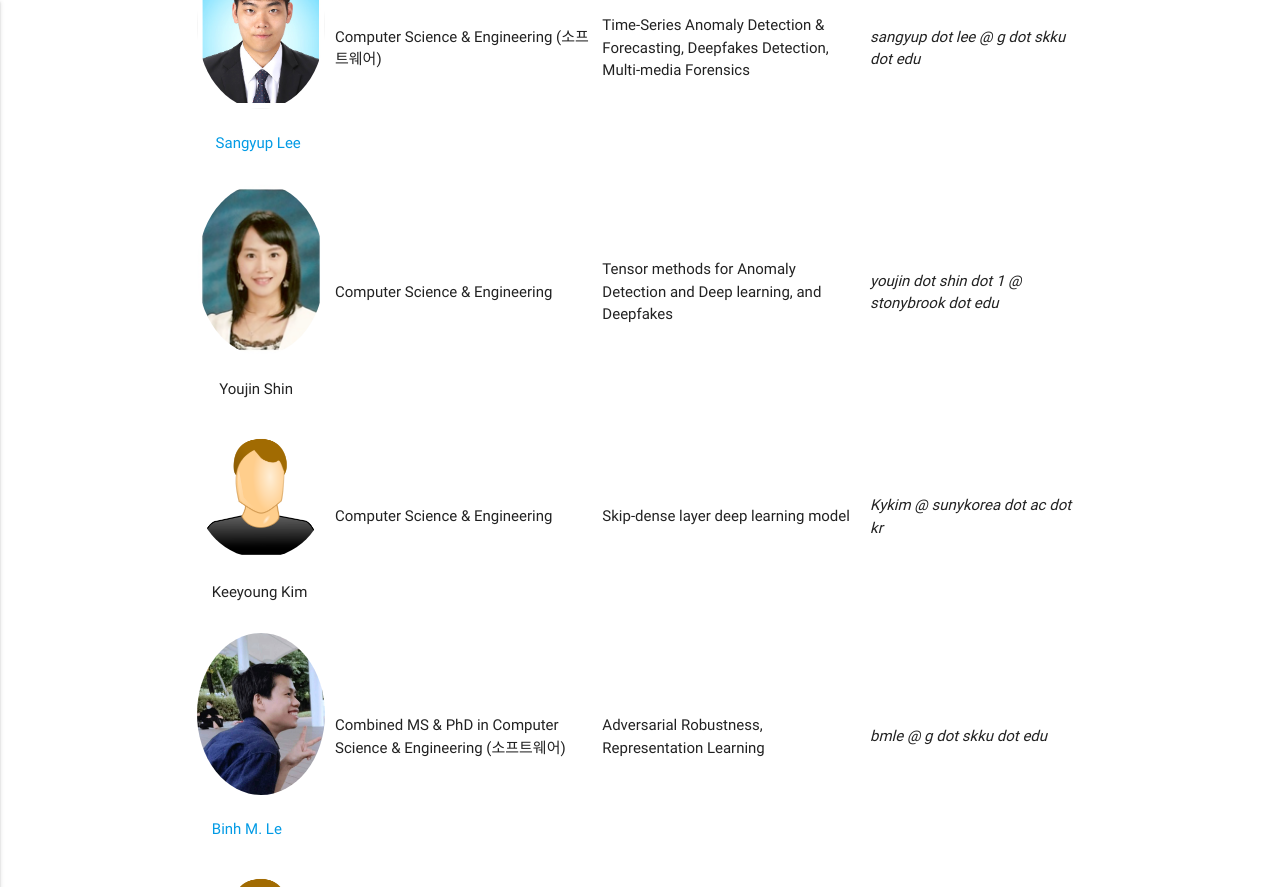
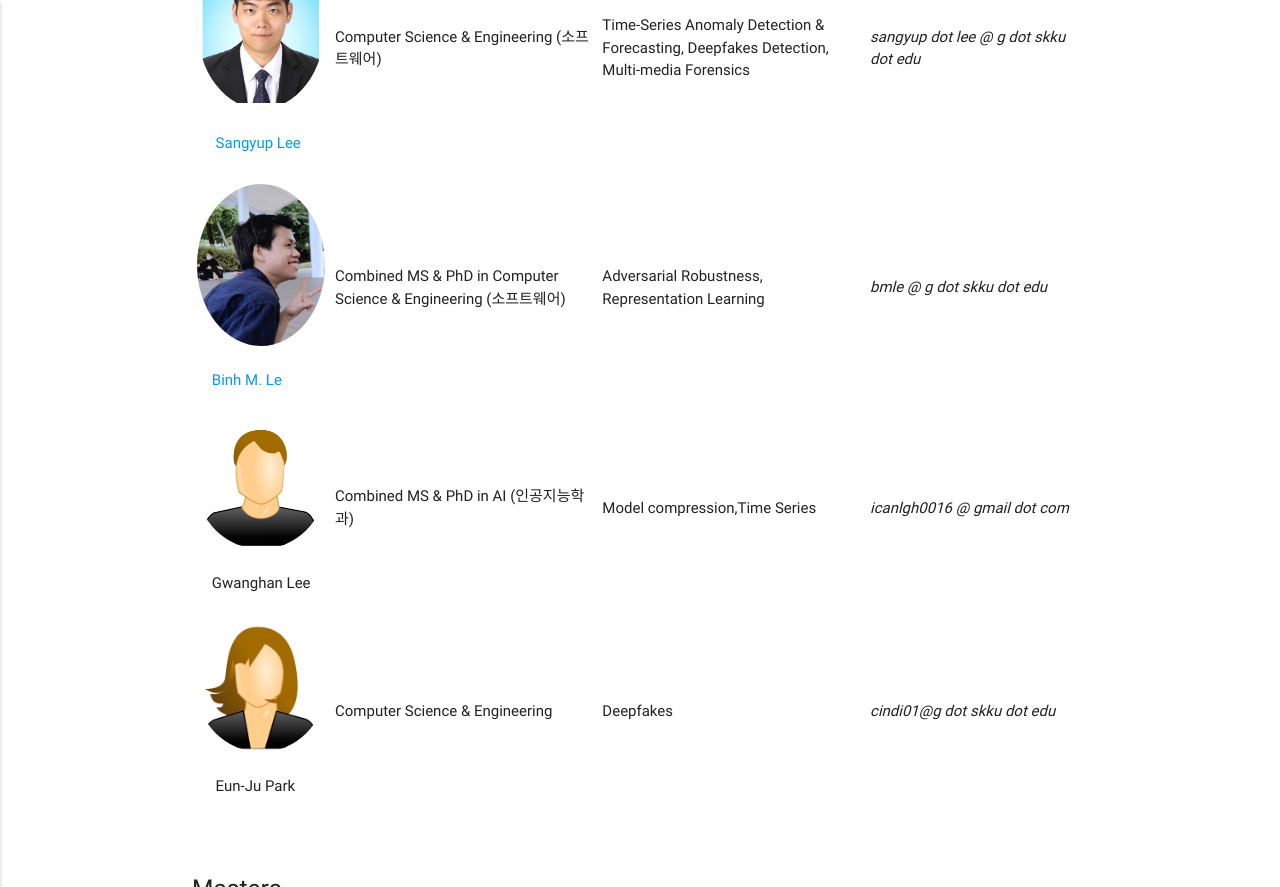
Before and after one commit to Yurim990507/DASH-Lab.github.io, a Jekyll site: the page built from Members.md, in a window 1280 px wide and 900 px high, scrolled down 394 px, cut to the strip 0-887 px from the top of the window. Built offline with Jekyll 4.4.1, drawn with Linux system fonts in a browser that asks for light colours.

Commit message:
Update Members.md

```diff
--- a/Members.md
+++ b/Members.md
@@ -37,28 +37,8 @@ permalink: /Members/
                   <td>Time-Series Anomaly Detection & Forecasting, Deepfakes Detection, Multi-media Forensics</td>
                     <td><i>sangyup dot lee @ g dot skku dot edu</i></td>
                 </tr>
-                   <tr>
-                    <td align="center">
-                        <div style="display:flex;flex-direction:column">
-                          <img src="/img/youjinshin.jpg" alt="" height="auto" width="128" style="border-radius:50%"><br>
-                            &nbsp;&nbsp;&nbsp;&nbsp;&nbsp;&nbsp;Youjin Shin
-                        </div>
-                    </td>
-                  <td>Computer Science & Engineering</td>
-                  <td>Tensor methods for Anomaly Detection and Deep learning, and Deepfakes </td>
-                  <td><i>youjin dot shin dot 1 @ stonybrook dot edu</i></td>
-                </tr>
-                  <tr>
-                    <td align="center">
-                        <div style="display:flex;flex-direction:column">
-                          <img src="/img/dummy_male.png" alt="" height="auto" width="128" style="border-radius:50%"><br>
-                            &nbsp;&nbsp;&nbsp;&nbsp;Keeyoung Kim
-                        </div>
-                    </td>
-                  <td>Computer Science & Engineering</td>
-                  <td> Skip-dense layer deep learning model</td>
-                  <td><i>Kykim @ sunykorea dot ac dot kr</i></td>
-                </tr>
+
+
 
                   <tr>
                   <td align="center">
```
